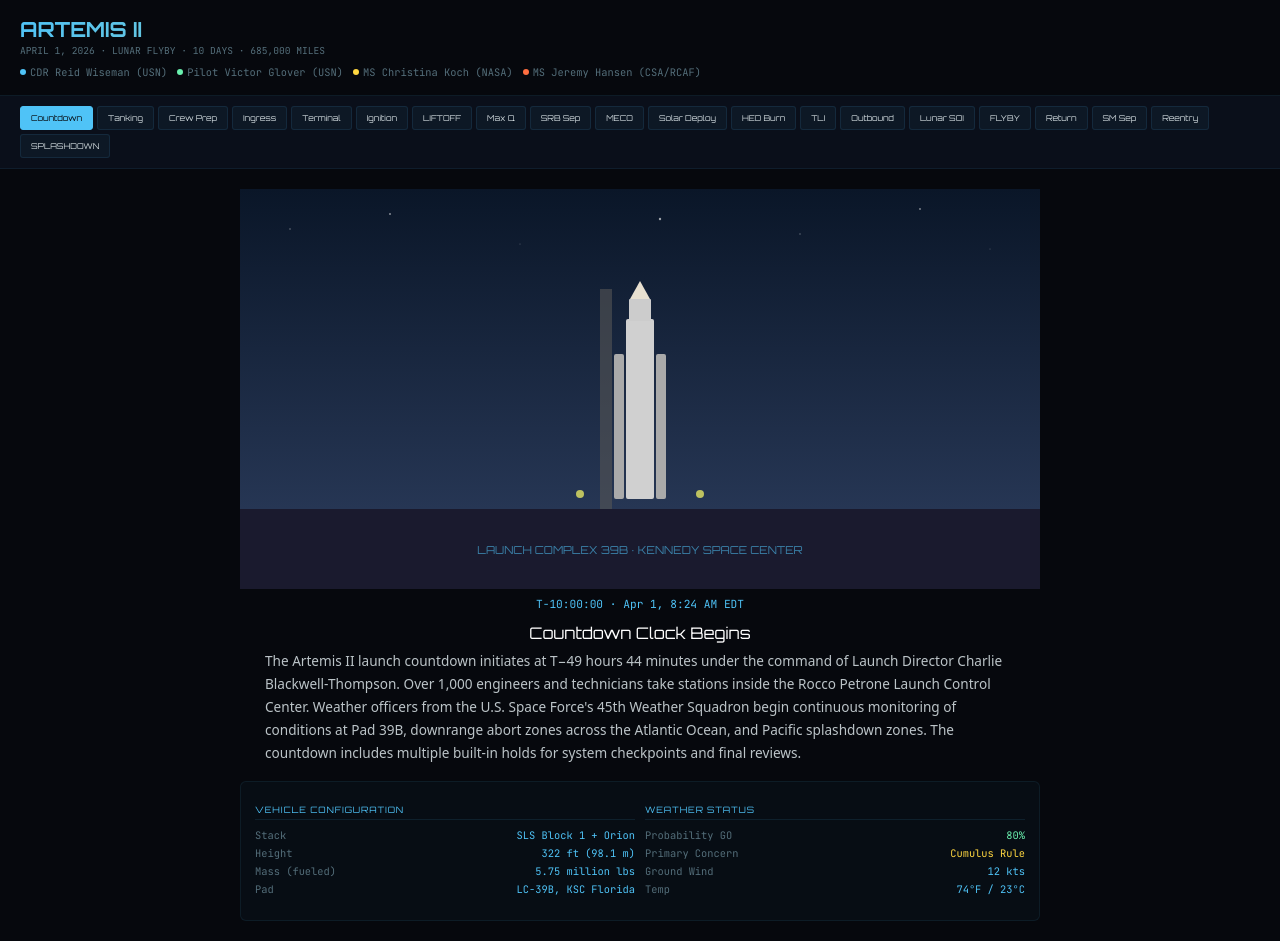
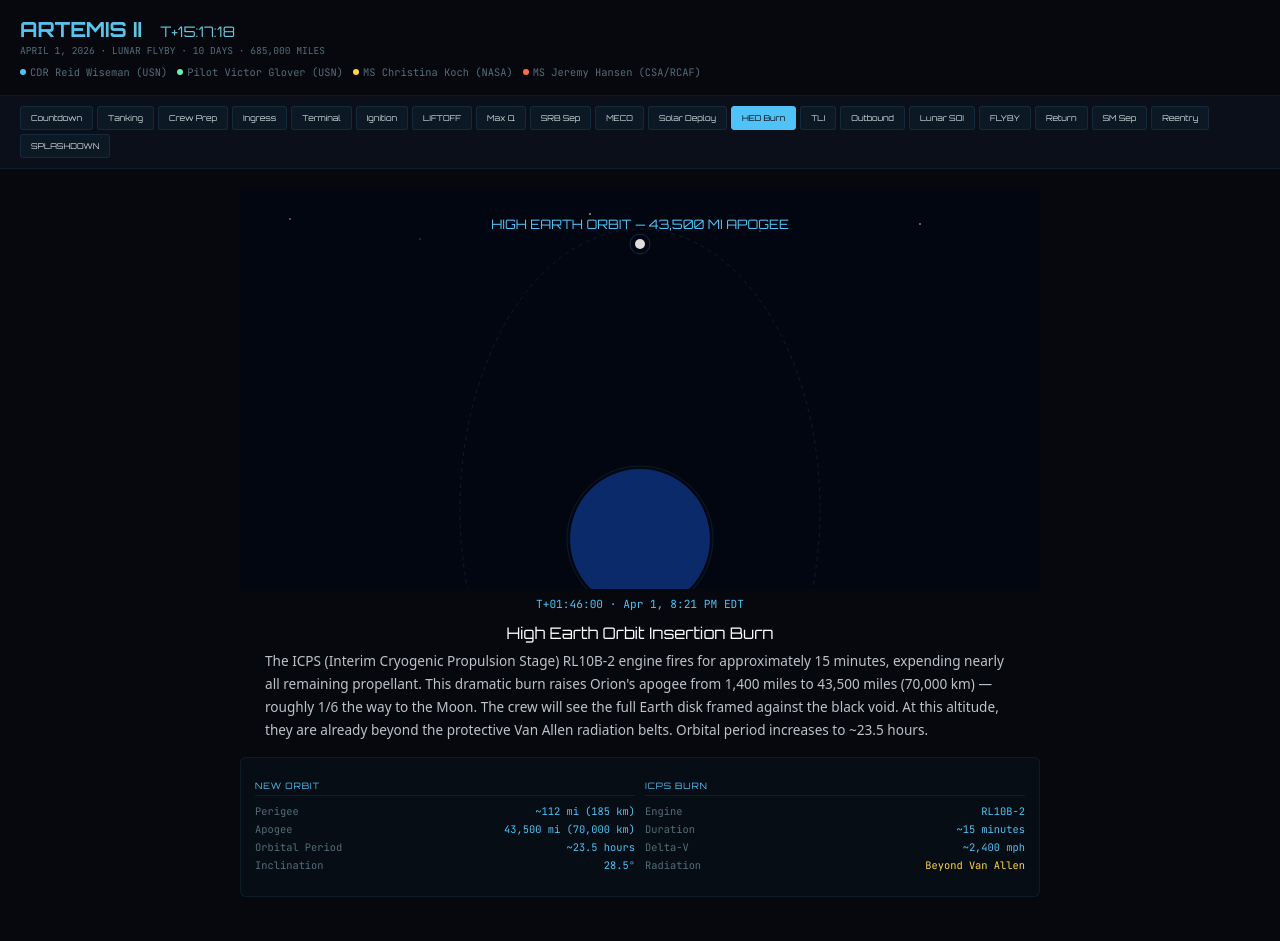
Before and after one commit to akingry/artemis2-timeline, a plain HTML site: page index.html in a window 1280 px wide. After the commit the page ends 917 px from the top, so only its background shows below. Drawn offline with Linux system fonts and the light colour scheme.

Commit message:
Add auto-highlight based on current EDT, live mission clock

```diff
--- a/index.html
+++ b/index.html
@@ -89,7 +89,7 @@
 <body>
 
 <header>
-<h1>ARTEMIS II</h1>
+<h1>ARTEMIS II <span id="liveClock" style="font-size:.7em;margin-left:12px;font-weight:400"></span></h1>
 <div class="sub">APRIL 1, 2026 · LUNAR FLYBY · 10 DAYS · 685,000 MILES</div>
 <div class="crew">
 <span><i class="d c1"></i>CDR Reid Wiseman (USN)</span>
@@ -911,5 +911,72 @@
 
 </div>
 
+<script>
+// T-0: April 1, 2026 at 6:35 PM EDT (22:35 UTC)
+const T0 = new Date(Date.UTC(2026, 3, 1, 22, 35, 0));
+
+// Event times in minutes relative to T-0
+const events = [
+  { id: 's1',  t: -600 },    // Countdown T-10:00:00
+  { id: 's2',  t: -420 },    // Tanking T-7:00:00
+  { id: 's3',  t: -540 },    // Crew Prep T-9:00:00
+  { id: 's4',  t: -180 },    // Ingress T-3:00:00
+  { id: 's5',  t: -10 },     // Terminal T-10 min
+  { id: 's6',  t: -0.12 },   // Ignition T-7 sec
+  { id: 's7',  t: 0 },       // Liftoff T+0
+  { id: 's8',  t: 1.25 },    // Max Q T+1:15
+  { id: 's9',  t: 2.1 },     // SRB Sep T+2:06
+  { id: 's10', t: 8.1 },     // MECO T+8:06
+  { id: 's11', t: 12 },      // Solar Arrays T+12 min
+  { id: 's12', t: 106 },     // HEO T+1:46:00
+  { id: 's13', t: 1620 },    // TLI Day 2 (~27 hours)
+  { id: 's14', t: 4320 },    // Outbound Days 3-4 (~72 hours)
+  { id: 's15', t: 5760 },    // Lunar SOI Day 5 (~96 hours)
+  { id: 's16', t: 7200 },    // Flyby Day 6 (~120 hours)
+  { id: 's17', t: 10080 },   // Return Days 7-9 (~168 hours)
+  { id: 's18', t: 12900 },   // SM Sep Day 10 (~215 hours)
+  { id: 's19', t: 12923 },   // Reentry (~215.4 hours)
+  { id: 's20', t: 12931 }    // Splashdown (~215.5 hours)
+];
+
+function updateCurrentEvent() {
+  const now = new Date();
+  const missionMinutes = (now - T0) / 60000; // minutes since T-0
+
+  // Find the most recent event that has occurred
+  let currentEvent = events[0];
+  for (let i = events.length - 1; i >= 0; i--) {
+    if (missionMinutes >= events[i].t) {
+      currentEvent = events[i];
+      break;
+    }
+  }
+
+  // Select the radio button for current event
+  const radio = document.getElementById(currentEvent.id);
+  if (radio && !radio.checked) {
+    radio.checked = true;
+  }
+
+  // Update live clock display if element exists
+  const clock = document.getElementById('liveClock');
+  if (clock) {
+    const sign = missionMinutes < 0 ? '−' : '+';
+    const abs = Math.abs(missionMinutes);
+    const h = Math.floor(abs / 60);
+    const m = Math.floor(abs % 60);
+    const s = Math.floor((abs * 60) % 60);
+    clock.textContent = `T${sign}${String(h).padStart(2,'0')}:${String(m).padStart(2,'0')}:${String(s).padStart(2,'0')}`;
+    clock.style.color = missionMinutes < 0 ? '#ff5252' : '#69f0ae';
+  }
+}
+
+// Run on load
+document.addEventListener('DOMContentLoaded', () => {
+  updateCurrentEvent();
+  // Update every 10 seconds
+  setInterval(updateCurrentEvent, 10000);
+});
+</script>
 </body>
 </html>
```
